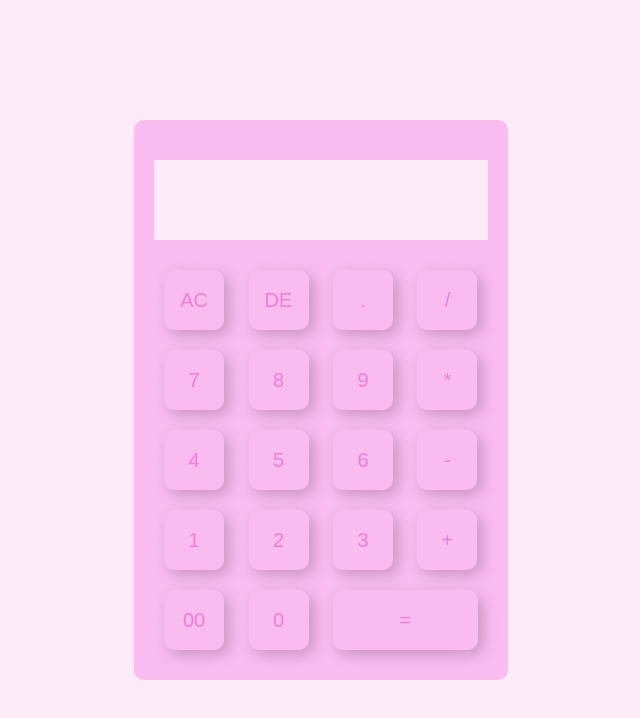
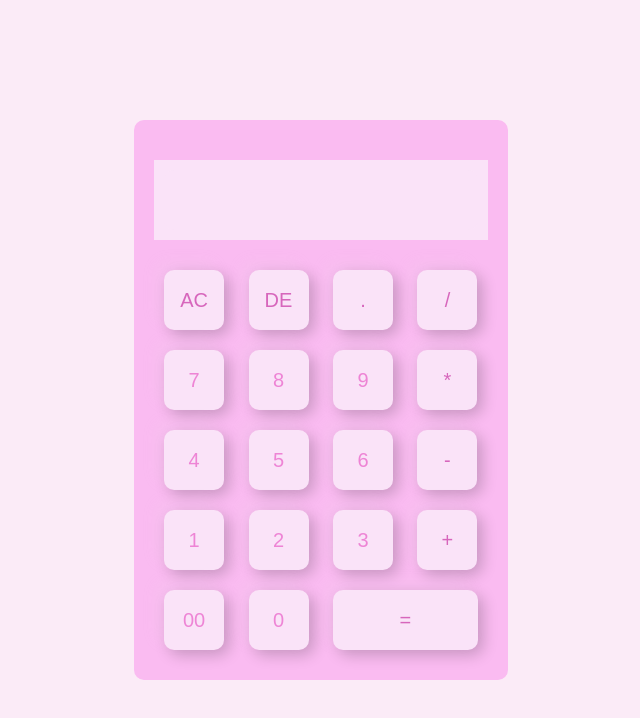
Before and after one commit to BriannaBell2/calculator, a plain HTML site: page index.html in a window 1280 px wide. Shown: the whole page, without its empty margins (319-959 px from the left). Drawn offline with Linux system fonts and the light colour scheme.

Commit message:
Update style.css

```diff
--- a/style.css
+++ b/style.css
@@ -27,7 +27,7 @@
     height: 60px;
     border-radius: 10px;
     box-shadow: -8px -8px 15px rgba(225, 225, 225, 0.1), 5px 5px 15px rgba(0, 0, 0, 0.2);
-    background: transparent;
+    background: #fae3f8;
     font-size:20px;
     color: #eb75cfdb;
     cursor: pointer;
@@ -35,7 +35,7 @@
 }
 
 form .display{
-    background-color: #fbebf7;
+    background-color: #fae3f8;
     display: flex;
     justify-content: flex-end;
     margin: 20px 0;
@@ -53,5 +53,5 @@ form input.equal{
 }
 
 form input.operator{
-    color: #eb75cfdb;
+    color: #d051b2db;
 }
```
